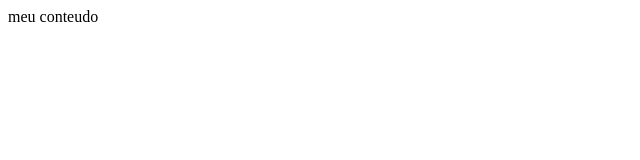
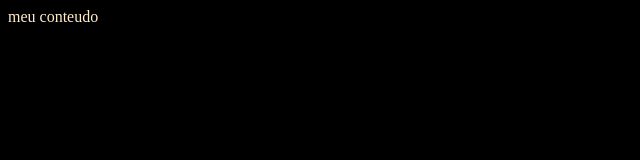
Before and after one commit to rick0021/primeiro-projeto, a plain HTML site: page index.html in a window 1280 px wide. Shown: the whole page, without its empty margins (0-640 px from the left). Drawn offline with Linux system fonts and the light colour scheme.

Commit message:
adiciona folha de estilo

```diff
--- a/index.html
+++ b/index.html
@@ -4,10 +4,14 @@
     <title>
         minha pagina
     </title>
+    <link rel="stylesheet" href="style.css">
+    <meta name="viewport" content="width=device-width, initial-scale=1.0">
 </head>
 
 <body>
-    meu conteudo
+    <p>
+        meu conteudo
+    </p>
 </body>
 
 </html>
--- /dev/null
+++ b/style.css
@@ -0,0 +1,6 @@
+body {
+    background-color: black;
+}
+p {
+    color: blanchedalmond;
+}
```
